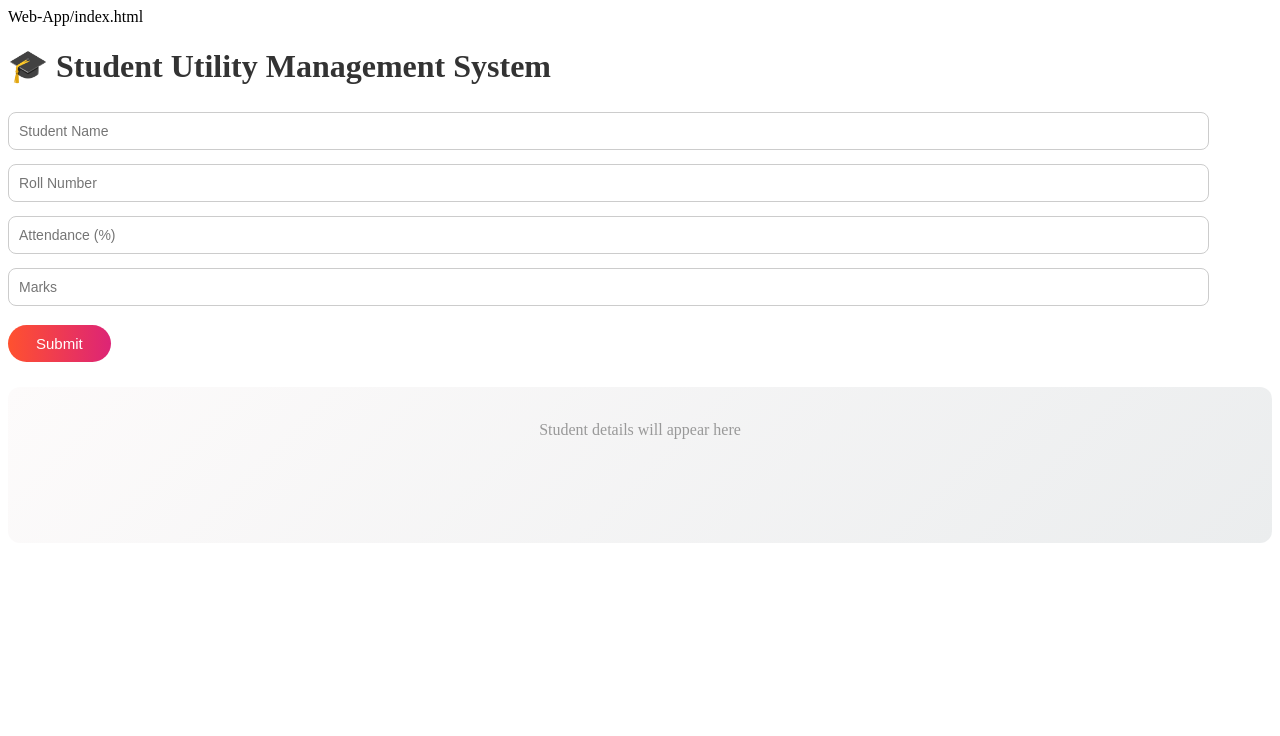
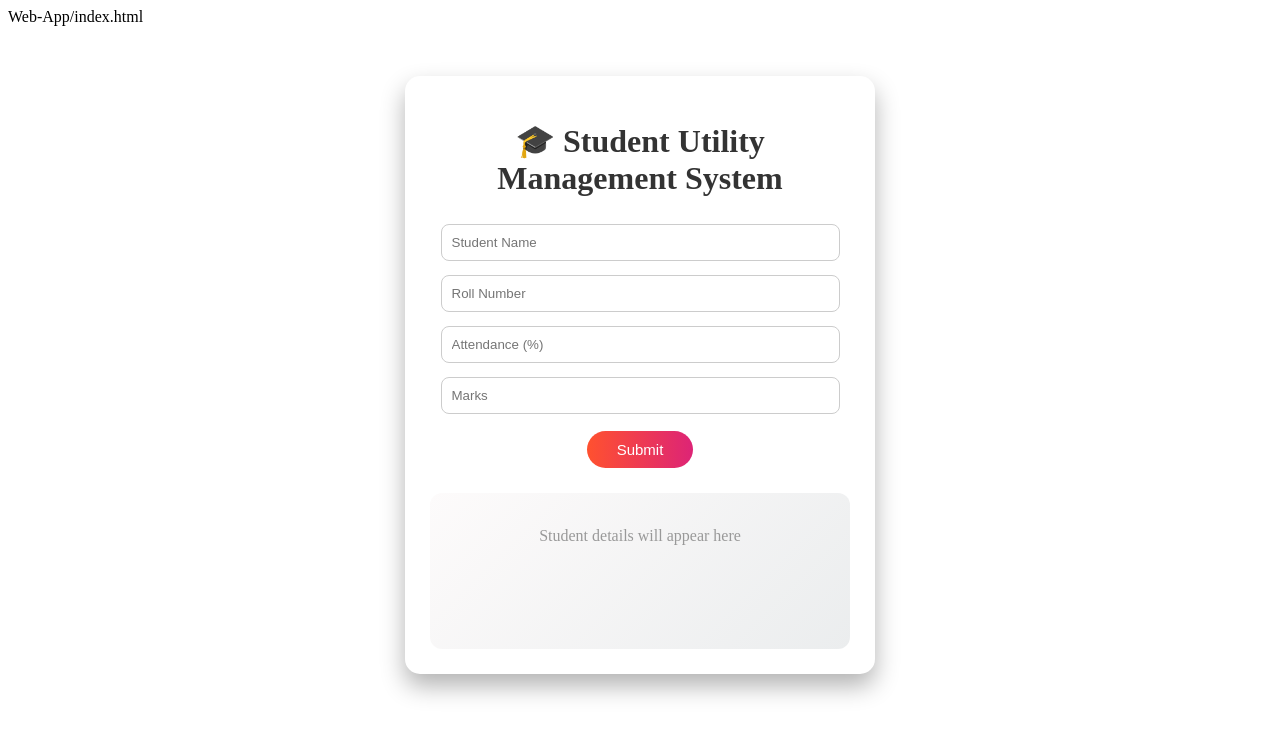
Before and after one commit to aakankshalakkas24-ctrl/Student-Utility-Management-System-project, a PHP site: page / in a window 1280 px wide. Shown: the top 736 px of the page. Run offline with PHP 8.4, Linux system fonts and the light colour scheme.

Commit message:
Update style.css

```diff
--- a/Web-App/style.css
+++ b/Web-App/style.css
@@ -2,17 +2,17 @@
 body {
     margin: 0;
     padding: 0;
-    background: linear-gradient(120deg, #89f7fe, #66a6ff);
-    font-family: "Segoe UI", sans-serif;
+    background: linear-gradient(135deg, #667eea, #764ba2);
+    font-family: Arial, sans-serif;
 }
 
-.main-container {
+.container {
     width: 420px;
     margin: 50px auto;
     background: white;
     padding: 25px;
-    border-radius: 16px;
-    box-shadow: 0 12px 25px rgba(0,0,0,0.2);
+    border-radius: 15px;
+    box-shadow: 0 12px 25px rgba(0,0,0,0.3);
     text-align: center;
 }
 
@@ -27,22 +27,17 @@
     margin: 7px 0;
     border-radius: 8px;
     border: 1px solid #ccc;
-    font-size: 14px;
 }
 
 button {
-    margin-top: 12px;
-    padding: 10px 28px;
+    margin-top: 10px;
+    padding: 10px 30px;
     border: none;
     border-radius: 20px;
     background: linear-gradient(to right, #ff512f, #dd2476);
     color: white;
     font-size: 15px;
     cursor: pointer;
-}
-
-button:hover {
-    opacity: 0.9;
 }
 
 .result-box {
@@ -58,12 +53,14 @@
     color: #999;
     text-align: center;
 }
+
 .label {
     font-weight: bold;
     color: #555;
 }
 
-.value.name { color: #3f51b5; }
-.value.roll { color: #009688; }
-.value.attendance { color: #4caf50; }
-.value.marks { color: #9c27b0; }
+.name { color: #3f51b5; }
+.roll { color: #009688; }
+.attendance { color: #4caf50; }
+.marks { color: #9c27b0; }
+.grade { color: #ff5722; }
```
